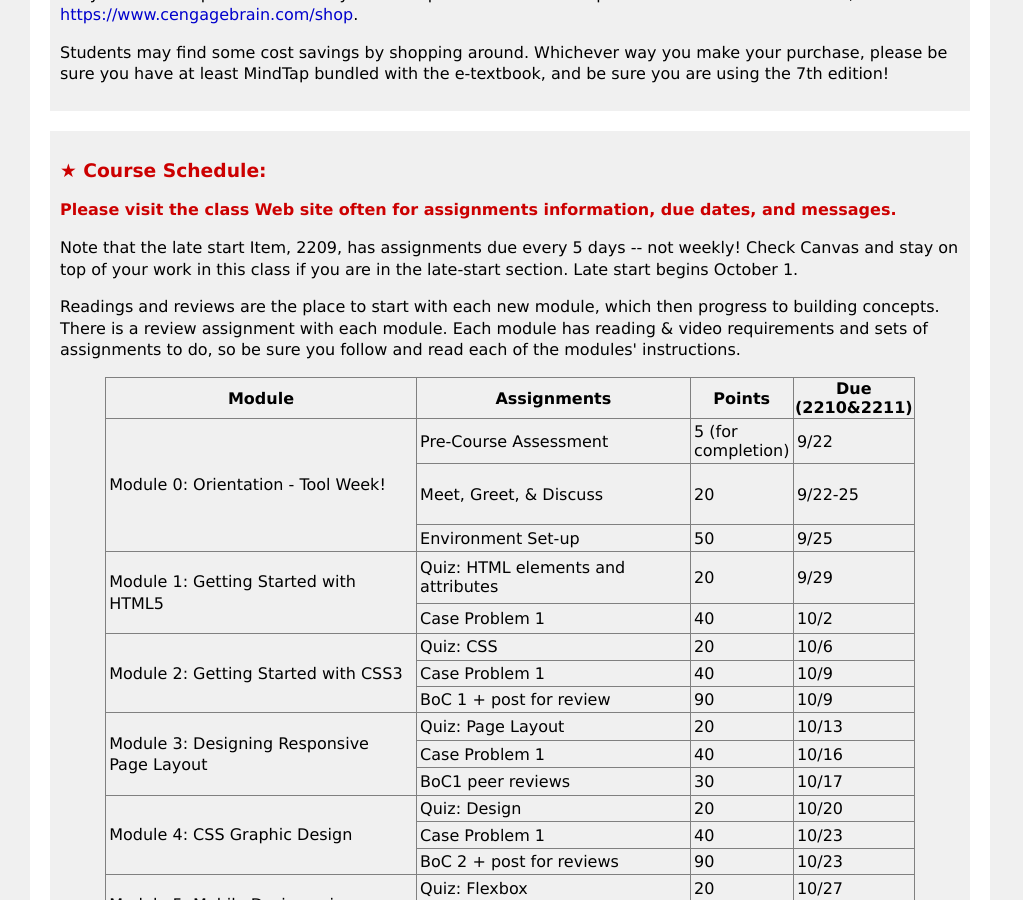
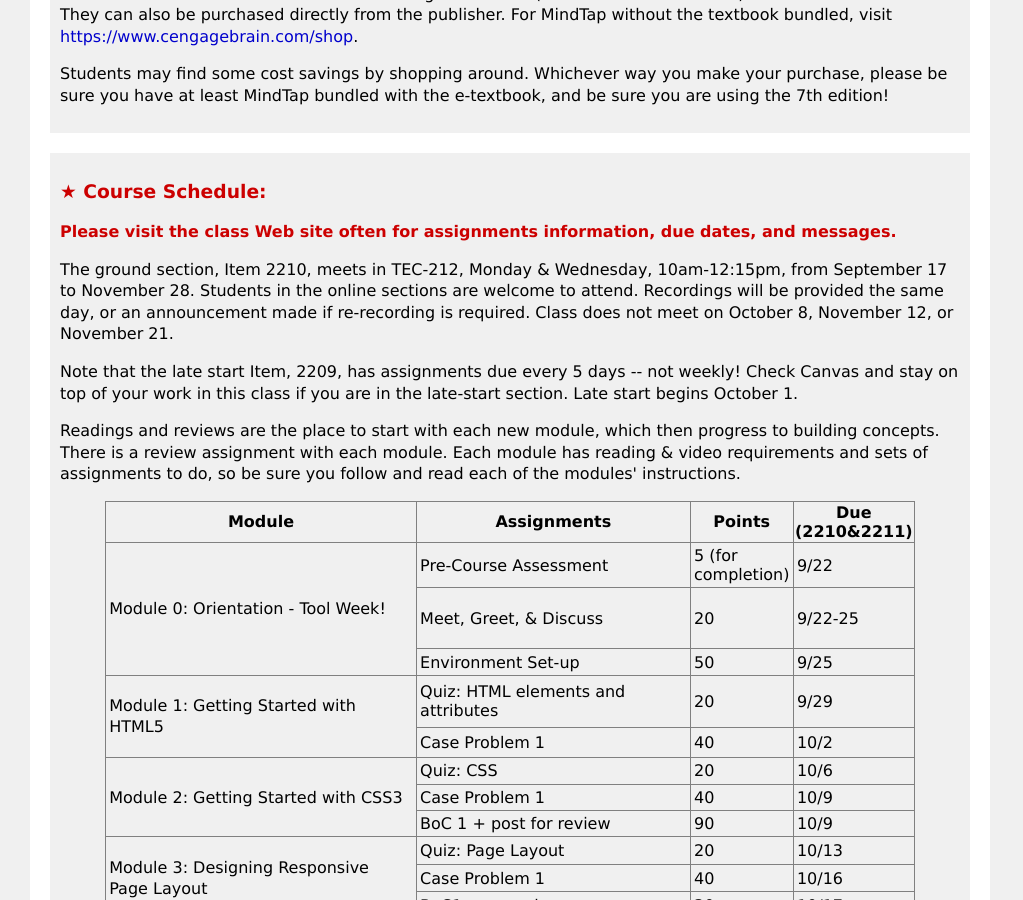
Before and after one commit to argoc/syllabub, a Jekyll site: the page CIS155.html, which Jekyll copies as it is, in a window 1280 px wide and 900 px high, scrolled down 1676 px. Shown: the whole window, without its empty margins (0-1023 px from the left). Built offline with Jekyll 4.4.1, drawn with Linux system fonts in a browser that asks for light colours; some of the changed text lies outside the part shown.

Commit message:
edits CIS 155

```diff
--- a/CIS155.html
+++ b/CIS155.html
@@ -69,6 +69,7 @@ td { padding: 0.2em; }
 </h3>
 <ul>
 <li><b>Instructor:</b> Amelia Garripoli, MSCS </li>
+<li><b>Office Hours:</b> TEC-205A, Monday & Tuesday 12:30-1:30, except 10/8 and 11/12 </li>
 <li><b>Skype:</b> Prof. Garripoli, Bremerton
 <li><b>Email:</b> agarripoli@olympic.edu
 <br/><br/><b class="t911">DO NOT send assignments via email,
@@ -137,6 +138,7 @@ If there are no books on the shelf, please consult a staff member and not assume
 </h3>
 <p><b class="t911">Please visit the class Web site often for assignments information, due dates, and messages.</b>
 </p>
+<p>The ground section, Item 2210, meets in TEC-212, Monday &amp; Wednesday, 10am-12:15pm, from September 17 to November 28. Students in the online sections are welcome to attend. Recordings will be provided the same day, or an announcement made if re-recording is required. Class does not meet on October 8, November 12, or November 21.</p>
 <p>Note that the late start Item, 2209, has assignments due every 5 days -- not weekly! Check Canvas and stay on top of your work in this class if you are in the late-start section. Late start begins October 1.</p>
 <p>Readings and reviews are the place to start with each new module, which then progress to building concepts. There is a review assignment with each module. Each module has reading & video requirements and sets of assignments to do, so be sure you follow and read each of the modules' instructions.</p>
 <table border="1" width="90%" style="margin:auto; border-collapse:collapse;">
```
